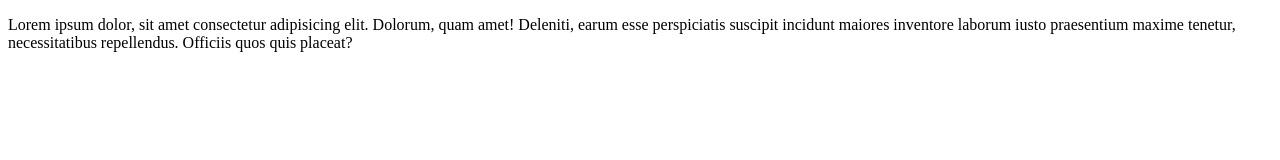
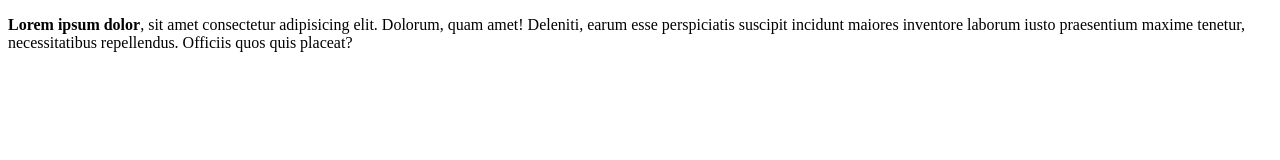
Before and after one commit to fdis111/lda-demo-git, a plain HTML site: page index.html in a window 1280 px wide. Drawn offline with Linux system fonts and the light colour scheme.

Commit message:
Modification 1 du fichier index.html

```diff
--- a/index.html
+++ b/index.html
@@ -8,7 +8,7 @@
   </head>
   <body>
     <p>
-      Lorem ipsum dolor, sit amet consectetur adipisicing elit. Dolorum, quam
+      <strong>Lorem ipsum dolor</strong>, sit amet consectetur adipisicing elit. Dolorum, quam
       amet! Deleniti, earum esse perspiciatis suscipit incidunt maiores
       inventore laborum iusto praesentium maxime tenetur, necessitatibus
       repellendus. Officiis quos quis placeat?
```
